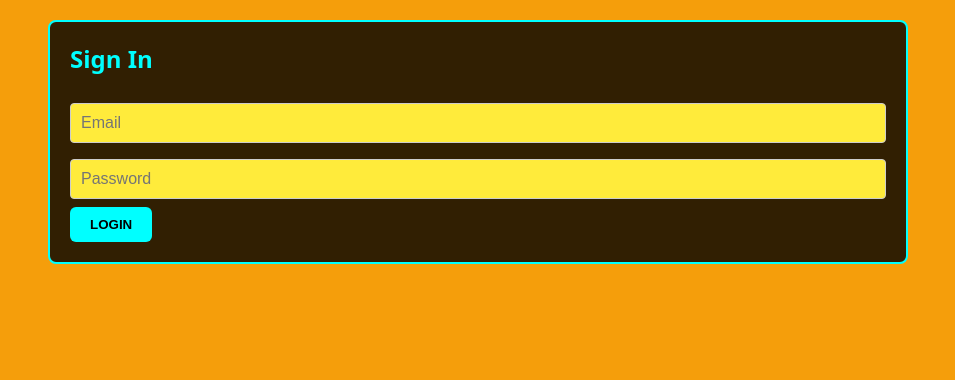
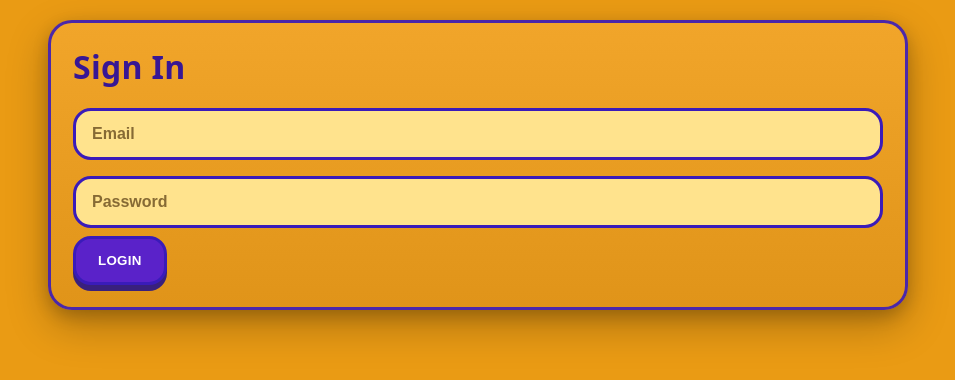
Before and after one commit to Lucasss1997/pub-game-frontend, a React (Create React App) app: page /login in a window 1280 px wide. Shown: the top 380 px of the page, without its empty margins (162-1117 px from the left). Built offline with nearby package versions, Linux system fonts and the light colour scheme; no server answers.

Commit message:
Update pubgame-theme.css

```diff
--- a/src/ui/pubgame-theme.css
+++ b/src/ui/pubgame-theme.css
@@ -1,57 +1,130 @@
+/* Pub Game – Neon/Retro Theme (classic look)
+   Drop-in stylesheet. No JS changes required. */
+
+/* ---------- Theme tokens ---------- */
 :root{
-  --bg:#f59e0b;           /* <- change this to switch whole app colour */
-  --ink:#2e1065;          /* deep purple headings/buttons */
-  --field:#fde68a;        /* yellow inputs */
-  --btn:#8b5cf6;          /* purple button */
-  --shadow:0 18px 40px rgba(0,0,0,.28);
-  --radius:26px;
-  --radius-sm:18px;
+  --bg: #ea9b14;           /* orange background */
+  --panel: #f1a52a;        /* lighter orange card */
+  --panel-deep:#e09419;
+  --ink: #2b1f0f;          /* dark text */
+  --muted:#523b18;
+
+  --primary:#5a22c9;       /* purple buttons/links */
+  --primary-ink:#ffffff;
+  --primary-ghost:#39207c;
+
+  --accent:#00d4ff;        /* cyan accents (headings) */
+  --success:#18c37e;
+  --danger:#ff4d6d;
+
+  --input:#ffe38d;         /* banana inputs */
+  --input-ink:#2b1f0f;
+  --ring:#3a1bb9;          /* purple outline */
+  --shadow: 0 16px 40px rgba(0,0,0,.25), 0 6px 16px rgba(0,0,0,.18);
+  --radius: 24px;
 }
 
+/* ---------- Page base ---------- */
+*{box-sizing:border-box}
 html,body,#root{height:100%}
-*{box-sizing:border-box}
 body{
-  margin:0; background:var(--bg); color:#1f2937;
-  font-family: ui-sans-serif, system-ui, -apple-system, "Segoe UI", Roboto, Helvetica, Arial;
+  margin:0;
+  font-family: ui-sans-serif, system-ui, -apple-system, Segoe UI, Roboto, Inter, "Helvetica Neue", Arial, "Apple Color Emoji","Segoe UI Emoji";
+  background: var(--bg);
+  color: var(--ink);
+  -webkit-font-smoothing: antialiased;
+  -moz-osx-font-smoothing: grayscale;
 }
 
-/* layout */
-.pg-wrap{min-height:100vh; display:grid; place-items:center; padding:22px}
-.pg-narrow{width:min(480px,92vw)}
-.pg-wide{width:min(1100px,94vw)}
-.pg-stack{display:grid; gap:18px}
+/* ---------- Containers / cards ---------- */
+.pg-wrap{ max-width: 1060px; margin: 0 auto; padding: 32px 20px 120px; }
+.card{
+  background: linear-gradient(180deg, var(--panel) 0%, var(--panel-deep) 100%);
+  border-radius: var(--radius);
+  padding: 22px;
+  box-shadow: var(--shadow);
+  border: 3px solid rgba(58,27,185,.9);
+}
+.card + .card{ margin-top: 18px }
 
-/* cards */
-.pg-card{
-  background:rgba(255,255,255,.22);
-  border-radius:var(--radius);
-  box-shadow:var(--shadow);
-  padding:20px;
-  backdrop-filter: blur(4px);
+/* ---------- Headings ---------- */
+h1,h2,h3{ margin:0 0 12px 0; font-weight: 900; letter-spacing:.3px }
+h1{ font-size: 42px; color: var(--accent); text-shadow: 0 2px 0 rgba(0,0,0,.15) }
+h2{ font-size: 32px; color: #381794 }
+.section-title{
+  display:flex; align-items:center; gap:12px; margin: 10px 0 14px;
+  font-weight:900; color:#381794; font-size: 28px;
 }
-.pg-title{
-  margin:0 0 6px 0; font-weight:900; color:var(--ink);
-  letter-spacing:.3px; font-size:36px; line-height:1.05;
+
+/* ---------- Buttons ---------- */
+.btn{
+  -webkit-appearance:none; appearance:none;
+  display:inline-flex; align-items:center; justify-content:center;
+  gap:10px; padding: 14px 22px;
+  font-weight: 800; letter-spacing:.3px;
+  border-radius: 18px; border:3px solid var(--ring);
+  background: var(--primary); color: var(--primary-ink);
+  box-shadow: 0 6px 0 var(--primary-ghost);
+  text-decoration:none; cursor:pointer; transition: transform .05s ease;
 }
-.pg-sub{margin:0 0 8px 0; color:#3f3f46; font-weight:600}
+.btn:active{ transform: translateY(2px) }
+.btn.small{ padding:10px 14px; font-weight:800; border-radius:14px }
 
-/* fields/buttons */
-.pg-field{display:grid; gap:6px}
-.pg-label{font-weight:800; color:var(--ink)}
-.pg-input, .pg-number, .pg-select{
-  width:100%; padding:14px 16px; border:none; outline:none;
-  background:var(--field); border-radius:var(--radius-sm); font-weight:800; color:#1f2937;
+.btn.ghost{
+  background: transparent; color: #220b68;
+  box-shadow: none;
 }
-.pg-row{display:flex; flex-wrap:wrap; gap:10px}
-.pg-btn{
-  appearance:none; border:none; cursor:pointer; font-weight:900;
-  background:var(--btn); color:#fef3c7; padding:12px 18px;
-  border-radius:var(--radius-sm); box-shadow:var(--shadow);
+.btn.danger{ background: var(--danger); border-color:#b31432; box-shadow:0 6px 0 #8e0f27 }
+
+/* Top-right little pill nav */
+.pillnav{ display:flex; gap:10px; flex-wrap:wrap }
+.pillnav a{ text-decoration:none }
+.pill{ @apply btn; } /* (comment for CSS-only builds) */
+
+/* ---------- Inputs ---------- */
+input,select,textarea{
+  width:100%; border: 3px solid var(--ring);
+  border-radius: 18px; padding: 14px 16px;
+  background: var(--input); color: var(--input-ink);
+  font-size: 16px; font-weight:700;
+  outline: none;
 }
-.pg-btn.ghost{background:transparent; color:var(--ink); border:2px solid var(--ink)}
-.pg-bad{background:#fee2e2; border:1px solid #ef4444; color:#991b1b; padding:10px; border-radius:12px}
-.pg-good{background:#dcfce7; border:1px solid #22c55e; color:#064e3b; padding:10px; border-radius:12px}
+input::placeholder{ color: #7a5e2b; opacity:.9; font-weight:600 }
 
-/* simple header */
-.pg-nav{position:fixed; top:10px; left:0; right:0; display:flex; gap:10px; justify-content:center; pointer-events:none}
-.pg-nav a{pointer-events:auto; text-decoration:none; color:#fff; font-weight:900; padding:8px 12px; border-radius:999px; background:rgba(0,0,0,.25)}
+label{ font-weight:900; color:#4a2a12; display:block; margin: 12px 0 8px }
+
+/* ---------- Grid helpers ---------- */
+.grid{ display:grid; gap:18px }
+.grid.cols-2{ grid-template-columns: 1fr 1fr }
+.grid.cols-3{ grid-template-columns: repeat(3,1fr) }
+@media (max-width: 880px){
+  .grid.cols-2,.grid.cols-3{ grid-template-columns: 1fr }
+}
+
+/* ---------- Info / error banners ---------- */
+.banner{
+  background:#ffd2de; color:#7a1030; border:3px solid #b31432;
+  border-radius:18px; padding:14px 16px; font-weight:800;
+}
+.banner.success{
+  background:#d5ffe9; color:#0f5a3d; border-color:#0f5a3d;
+}
+
+/* ---------- Little meta text ---------- */
+.meta{ color:#2f1c07; opacity:.8; font-weight:700 }
+
+/* ---------- Game panels ---------- */
+.game-panel .title{ font-weight:900; font-size:22px; margin-bottom:8px }
+.game-panel .actions{ display:flex; gap:10px; margin-top:14px }
+
+/* ---------- Footer spacer ---------- */
+.pg-spacer{ height:64px }
+
+/* ---------- Tables (simple) ---------- */
+.table{ width:100%; border-collapse:separate; border-spacing:0 10px }
+.table th{ text-align:left; font-size:14px; color:#2f1c07; opacity:.8 }
+.table td{ background: var(--panel); padding:12px 16px; border:3px solid var(--ring); border-radius:12px }
+
+/* ---------- Forms row ---------- */
+.form-row{ display:grid; grid-template-columns: 1fr 200px; gap:12px }
+@media (max-width: 640px){ .form-row{ grid-template-columns: 1fr } }
```
